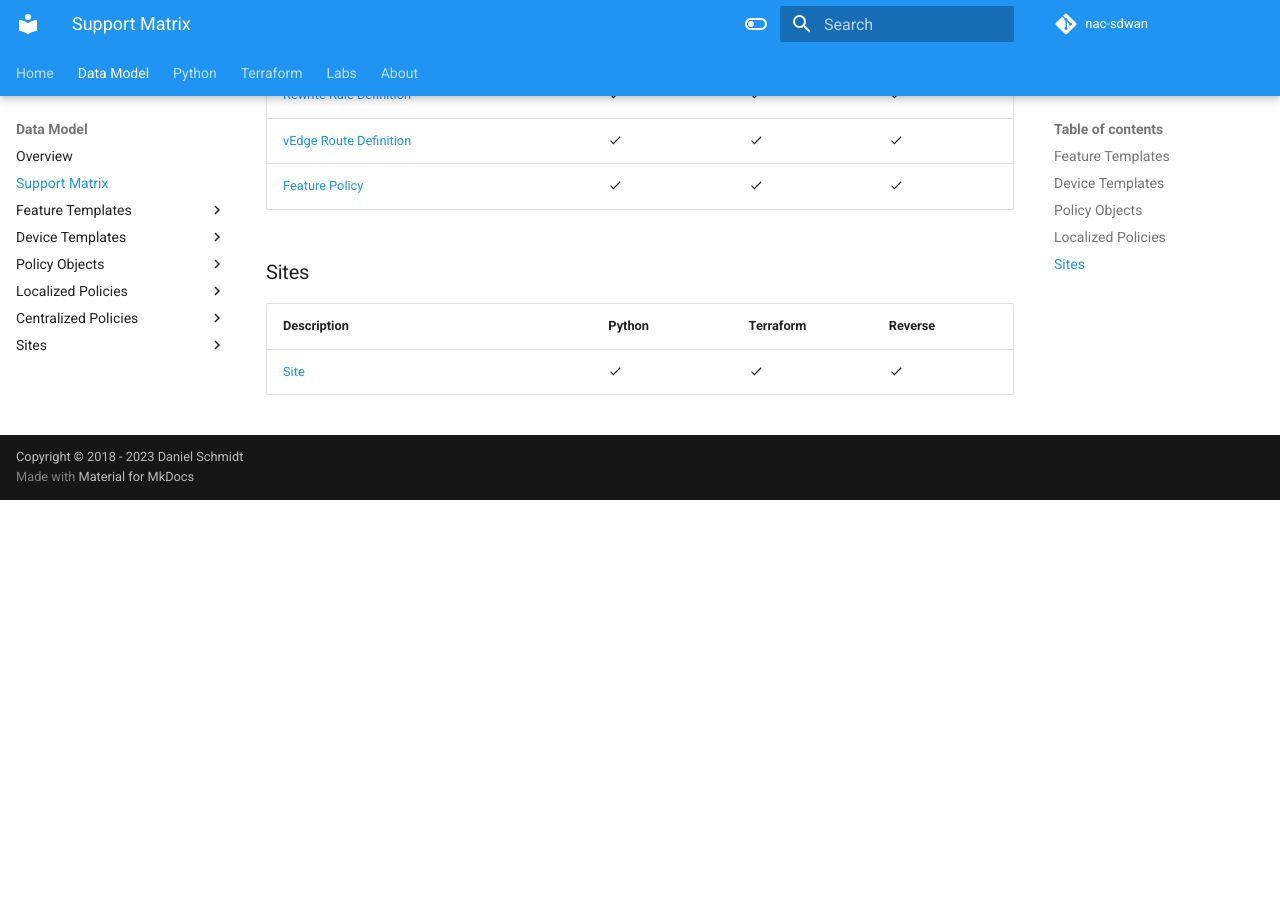
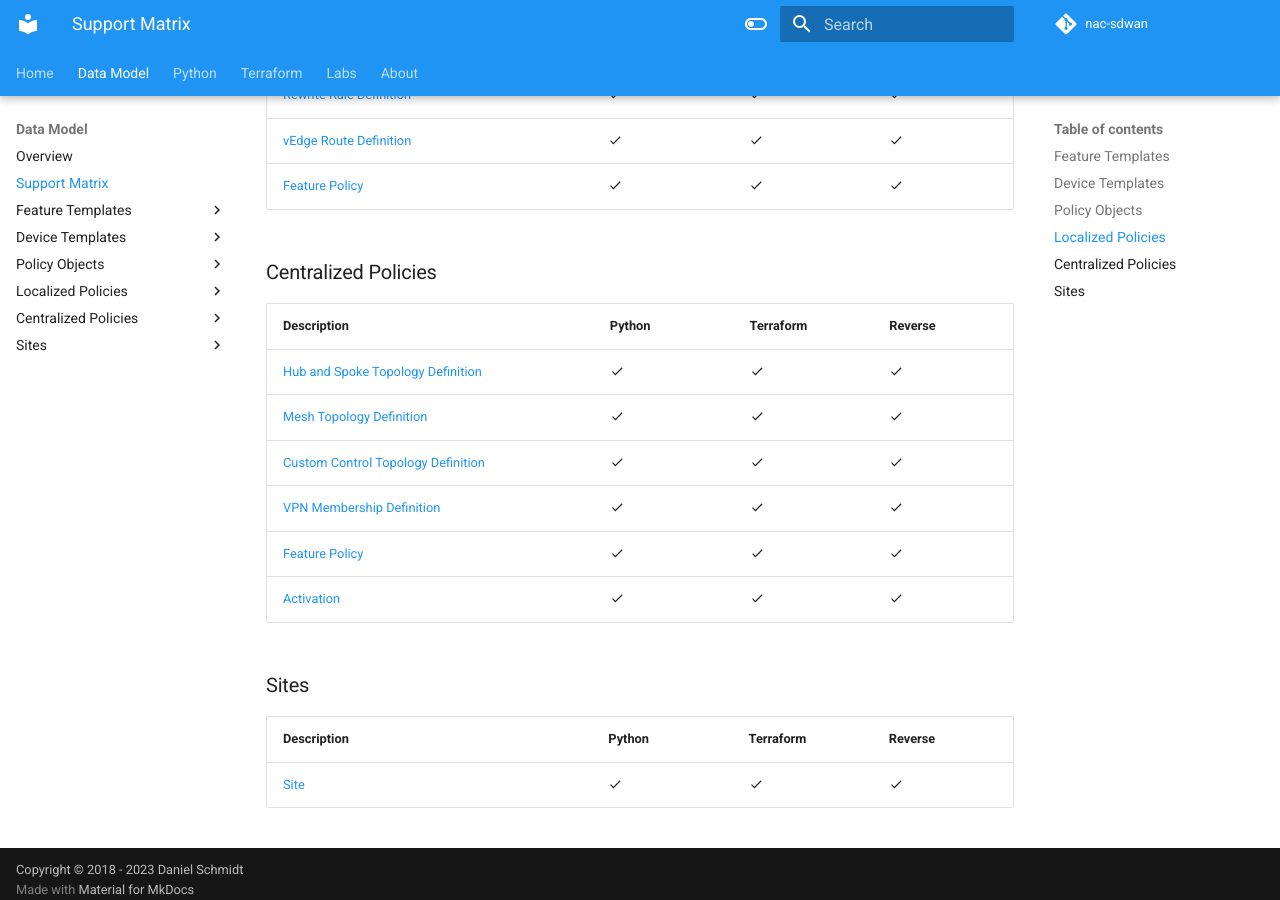
Before and after one commit to cisco-docs/ltrxar-3100-sdwan, an MkDocs documentation site: the page built from docs/data_model/sdwan_support_matrix.md, in a window 1280 px wide and 900 px high, scrolled down 2561 px. Built offline with MkDocs 1.6.1 and Material for MkDocs 9.7.7, drawn with Linux system fonts in a browser that asks for light colours; before the commit the page ends 3061 px from its top, so only the background shows below that.

Commit message:
Update missing documentation and add vpn membership (#19)

```diff
--- a/docs/data_model/sdwan_support_matrix.md
+++ b/docs/data_model/sdwan_support_matrix.md
@@ -67,6 +67,17 @@ This table provides an overview of which object is supported in combination with
 [vEdge Route Definition](./sdwan/localized_policies/vedge_route_definition.md) | :material-check: | :material-check: | :material-check:
 [Feature Policy](./sdwan/localized_policies/feature_policy.md) | :material-check: | :material-check: | :material-check:
 
+### Centralized Policies
+
+<span style="display: inline-block; width:200px">Description</span> | Python | Terraform | Reverse
+---|---|---|---
+[Hub and Spoke Topology Definition](./sdwan/centralized_policies/hubandspoke_definition.md) | :material-check: | :material-check: | :material-check:
+[Mesh Topology Definition](./sdwan/centralized_policies/mesh_definition.md) | :material-check: | :material-check: | :material-check:
+[Custom Control Topology Definition](./sdwan/centralized_policies/custom_control_definition.md) | :material-check: | :material-check: | :material-check:
+[VPN Membership Definition](./sdwan/centralized_policies/vpn_membership_definition.md) | :material-check: | :material-check: | :material-check:
+[Feature Policy](./sdwan/centralized_policies/policy.md) | :material-check: | :material-check: | :material-check:
+[Activation](./sdwan/centralized_policies/activation.md) | :material-check: | :material-check: | :material-check:
+
 ### Sites
 
 <span style="display: inline-block; width:200px">Description</span> | Python | Terraform | Reverse
```
Also changed, not shown: 1 other file.
